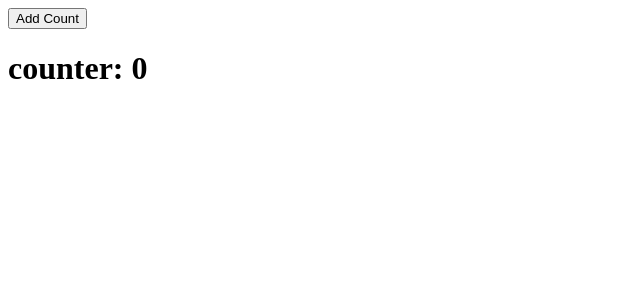
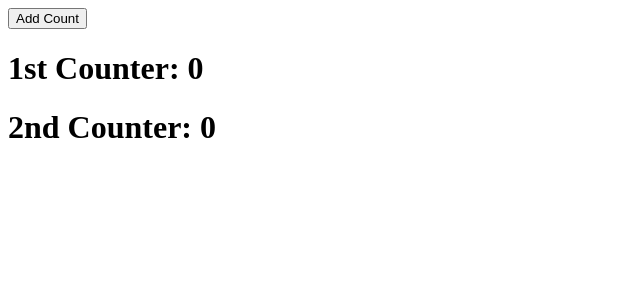
Before and after one commit to SUHAIB-P-A/reactSample2, a React (Create React App) app: page / in a window 1280 px wide. Shown: the top 300 px of the page, without its empty margins (0-640 px from the left). Built offline with nearby package versions, Linux system fonts and the light colour scheme.

Commit message:
commit 4 on way without using params.count or title

```diff
--- a/src/App.js
+++ b/src/App.js
@@ -16,7 +16,8 @@ function App() {
       <button onClick={addCount}>
         Add Count
       </button>
-      <Counter count={count} />
+      <Counter title = {"1st Counter"} count={count} />
+      <Counter title = {"2nd Counter"} count={count} />
     </div>
   );
 }
--- a/src/components/counter.jsx
+++ b/src/components/counter.jsx
@@ -1,10 +1,11 @@
 
 function Counter(params) {
-  return (
-    <div>
-          <h1>counter: {params.count}</h1>
-    </div>
-  )
+    const {title, count} = params;
+    return (
+        <div>
+            <h1>{title}: {count}</h1>
+        </div>
+    )
 }
 
 export default Counter;
```
